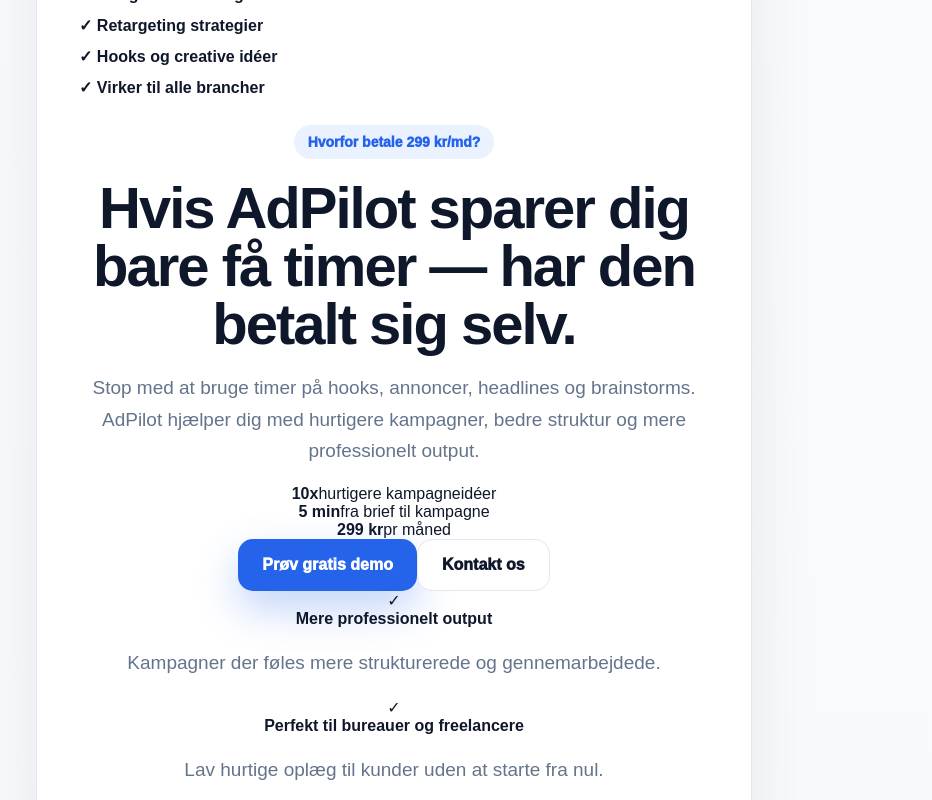
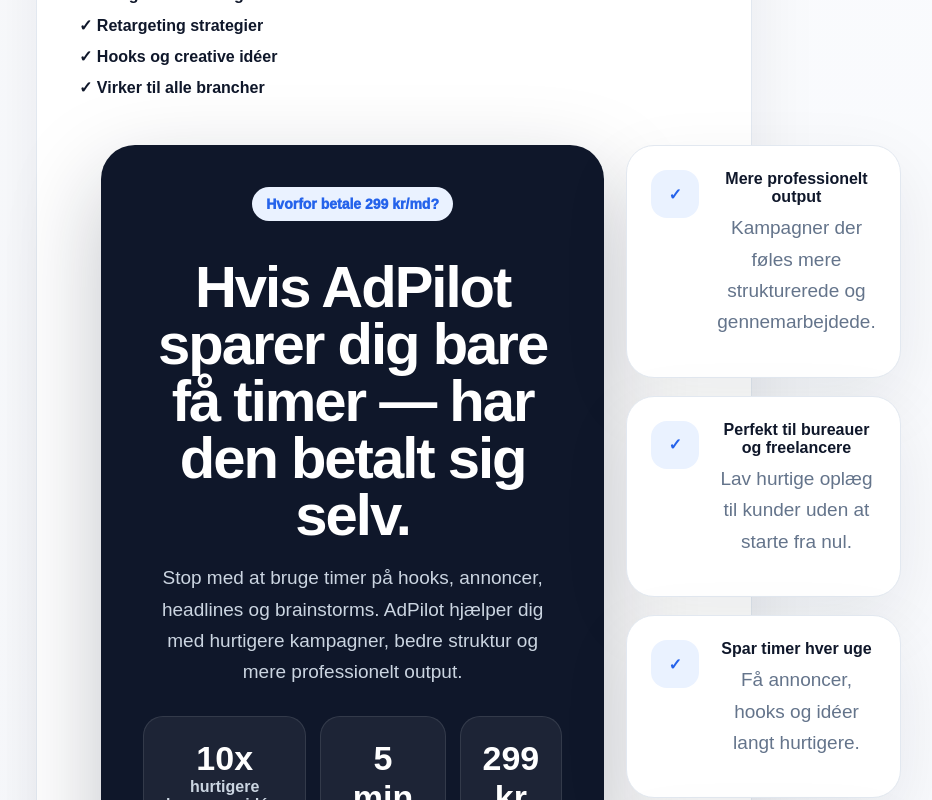
Before and after one commit to postjkhandel-ship-it/adpilot, a Next.js app: page / in a window 1280 px wide. Shown: the part 4660-5460 px from the top of the page, without its empty margins (246-1178 px from the left). Built offline with nearby package versions, Linux system fonts and the light colour scheme.

Commit message:
Update globals.css

```diff
--- a/app/globals.css
+++ b/app/globals.css
@@ -640,3 +640,111 @@
     margin-right: 22px;
   }
 }
+.roiSection {
+  max-width: 1180px;
+  margin: 0 auto;
+  padding: 20px 22px 90px;
+  display: grid;
+  grid-template-columns: 1.1fr .9fr;
+  gap: 22px;
+}
+
+.roiCard {
+  border-radius: 34px;
+  padding: 42px;
+}
+
+.roiCard.dark {
+  background: #0f172a;
+  color: white;
+  box-shadow: 0 34px 90px rgba(15,23,42,.25);
+}
+
+.roiCard h2 {
+  font-size: clamp(36px, 5vw, 58px);
+  line-height: .98;
+  letter-spacing: -2px;
+  margin: 18px 0;
+}
+
+.roiCard p {
+  color: #cbd5e1;
+  font-size: 19px;
+  line-height: 1.65;
+}
+
+.roiStats {
+  display: grid;
+  grid-template-columns: repeat(3,1fr);
+  gap: 14px;
+  margin-top: 28px;
+}
+
+.roiStats div {
+  background: rgba(255,255,255,.06);
+  border: 1px solid rgba(255,255,255,.1);
+  border-radius: 20px;
+  padding: 22px;
+}
+
+.roiStats strong {
+  display: block;
+  font-size: 34px;
+}
+
+.roiStats span {
+  color: #cbd5e1;
+  font-weight: 700;
+}
+
+.ctaRow {
+  display: flex;
+  gap: 14px;
+  margin-top: 30px;
+  flex-wrap: wrap;
+}
+
+.roiChecklist {
+  display: grid;
+  gap: 18px;
+}
+
+.checkItem {
+  background: white;
+  border: 1px solid var(--line);
+  border-radius: 28px;
+  padding: 24px;
+  display: flex;
+  gap: 18px;
+  box-shadow: var(--shadow);
+}
+
+.checkItem span {
+  width: 48px;
+  height: 48px;
+  background: #eaf2ff;
+  border-radius: 16px;
+  display: flex;
+  align-items: center;
+  justify-content: center;
+  color: var(--blue);
+  font-weight: 950;
+  flex-shrink: 0;
+}
+
+.checkItem strong {
+  display: block;
+  margin-bottom: 6px;
+}
+
+.checkItem p {
+  margin: 0;
+  color: var(--muted);
+}
+
+@media (max-width:950px) {
+  .roiSection,
+  .roiStats {
+    grid-template-columns: 1fr;
+  }
+}
```
